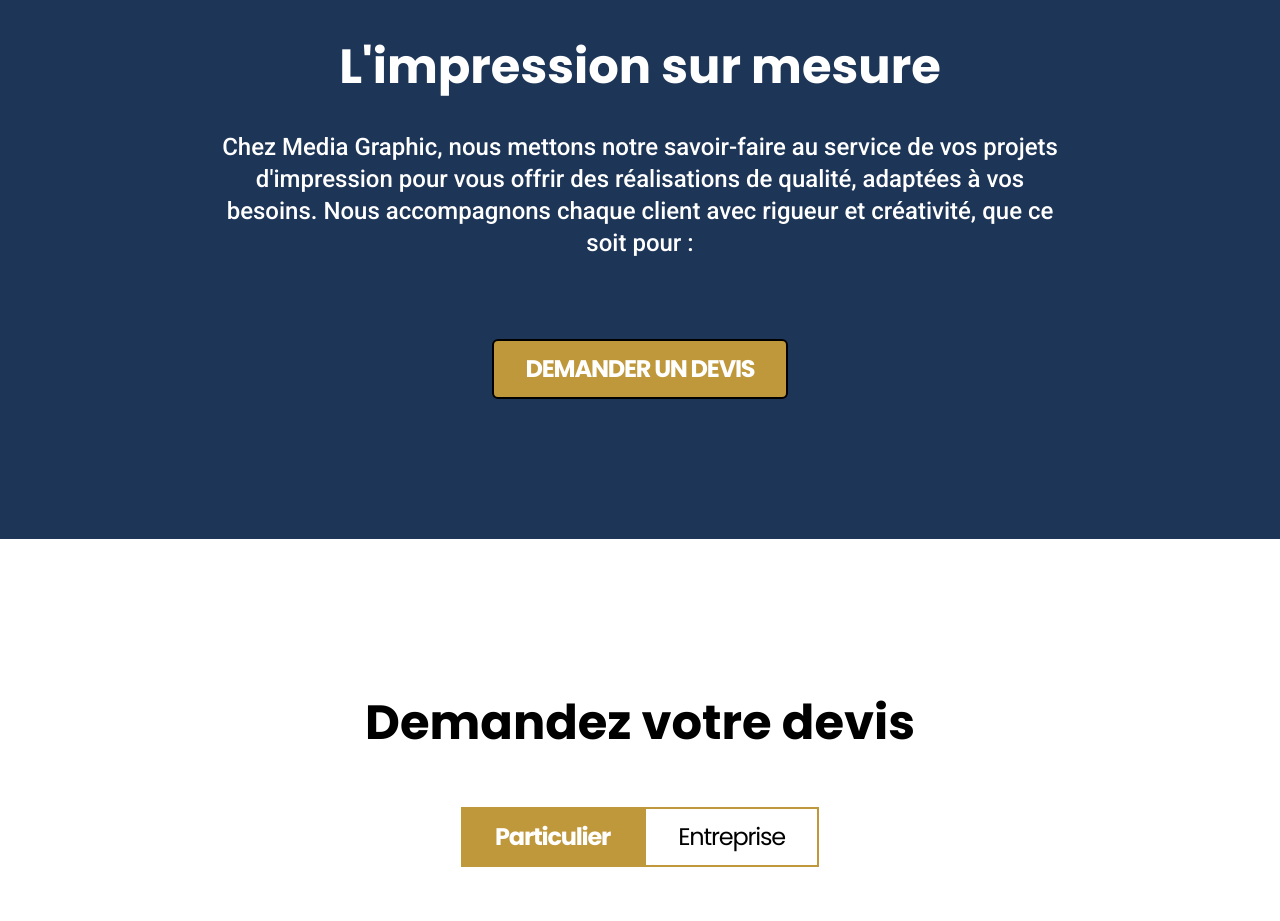
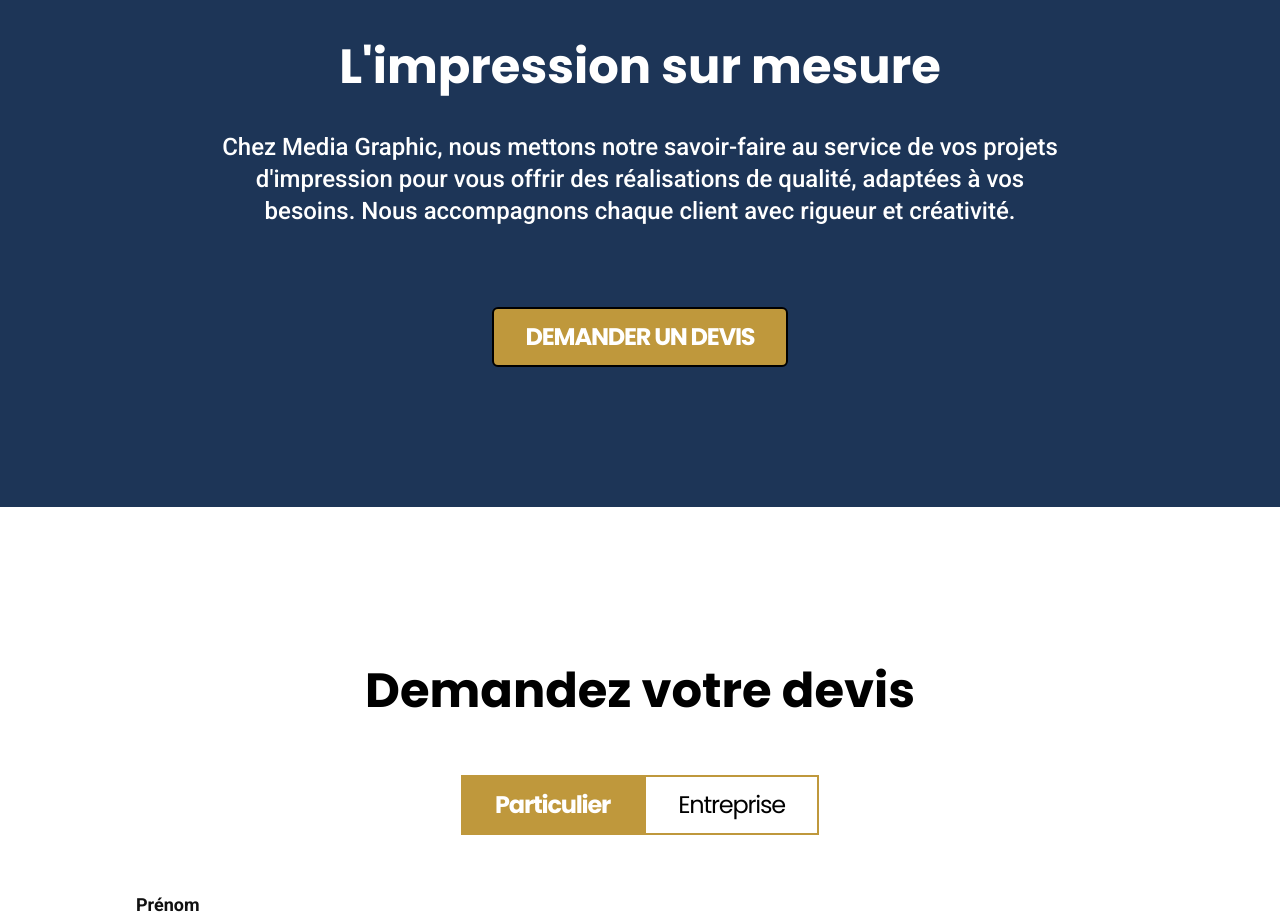
Before and after one commit to MehdiSouameur/media-graphics, a Next.js app: page / in a window 1280 px wide. Shown: the part 860-1781 px from the top of the page. Built offline with nearby package versions, Linux system fonts and the light colour scheme.

Commit message:
Adjusting information paragraph

```diff
--- a/src/app/page.tsx
+++ b/src/app/page.tsx
@@ -223,7 +223,7 @@
                     >
                       Chez Media Graphic, nous mettons notre savoir-faire au service de vos projets
                       d&apos;impression pour vous offrir des réalisations de qualité, adaptées à vos besoins.
-                      Nous accompagnons chaque client avec rigueur et créativité, que ce soit pour :
+                      Nous accompagnons chaque client avec rigueur et créativité.
                     </motion.p>
 
                     {/* List */}
```
